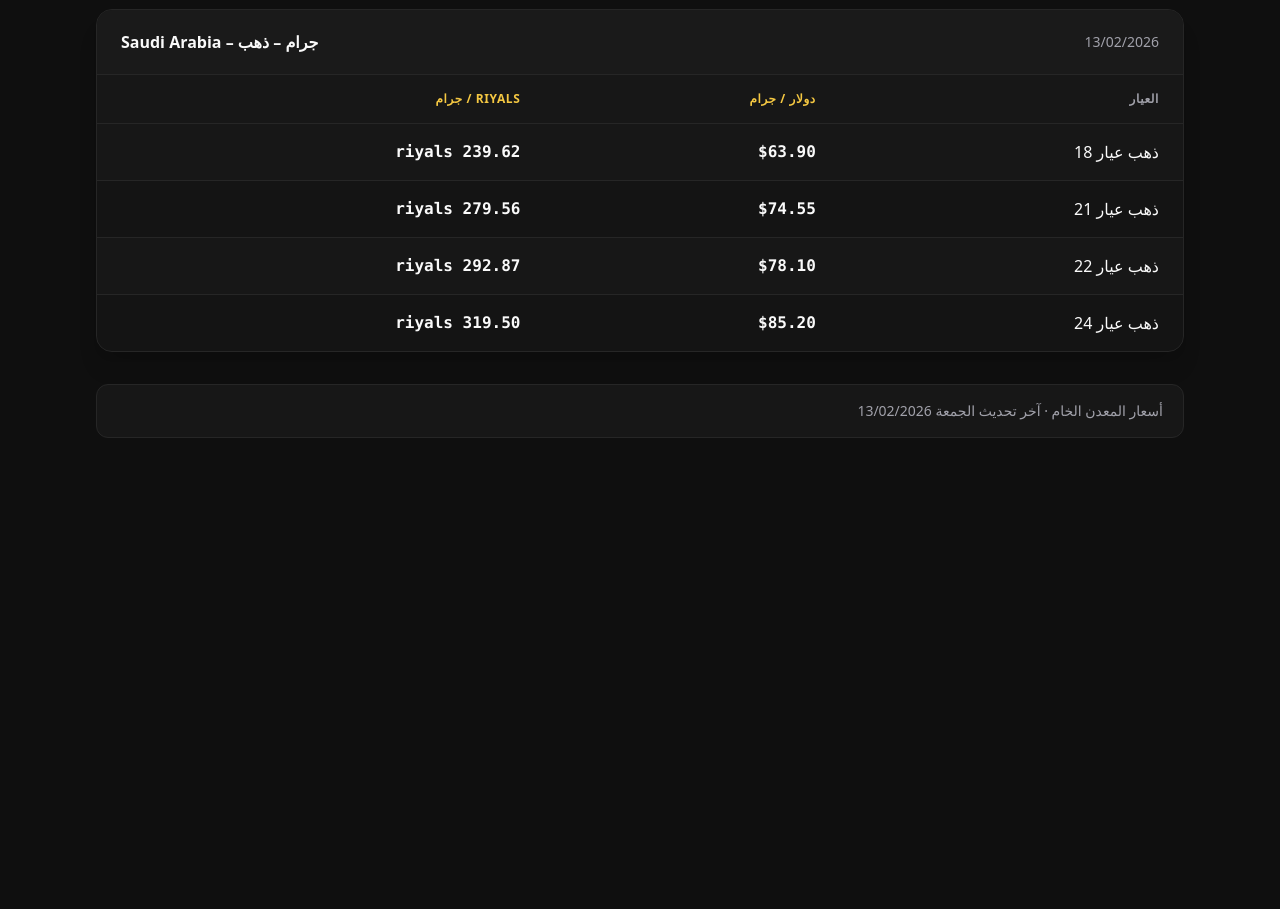
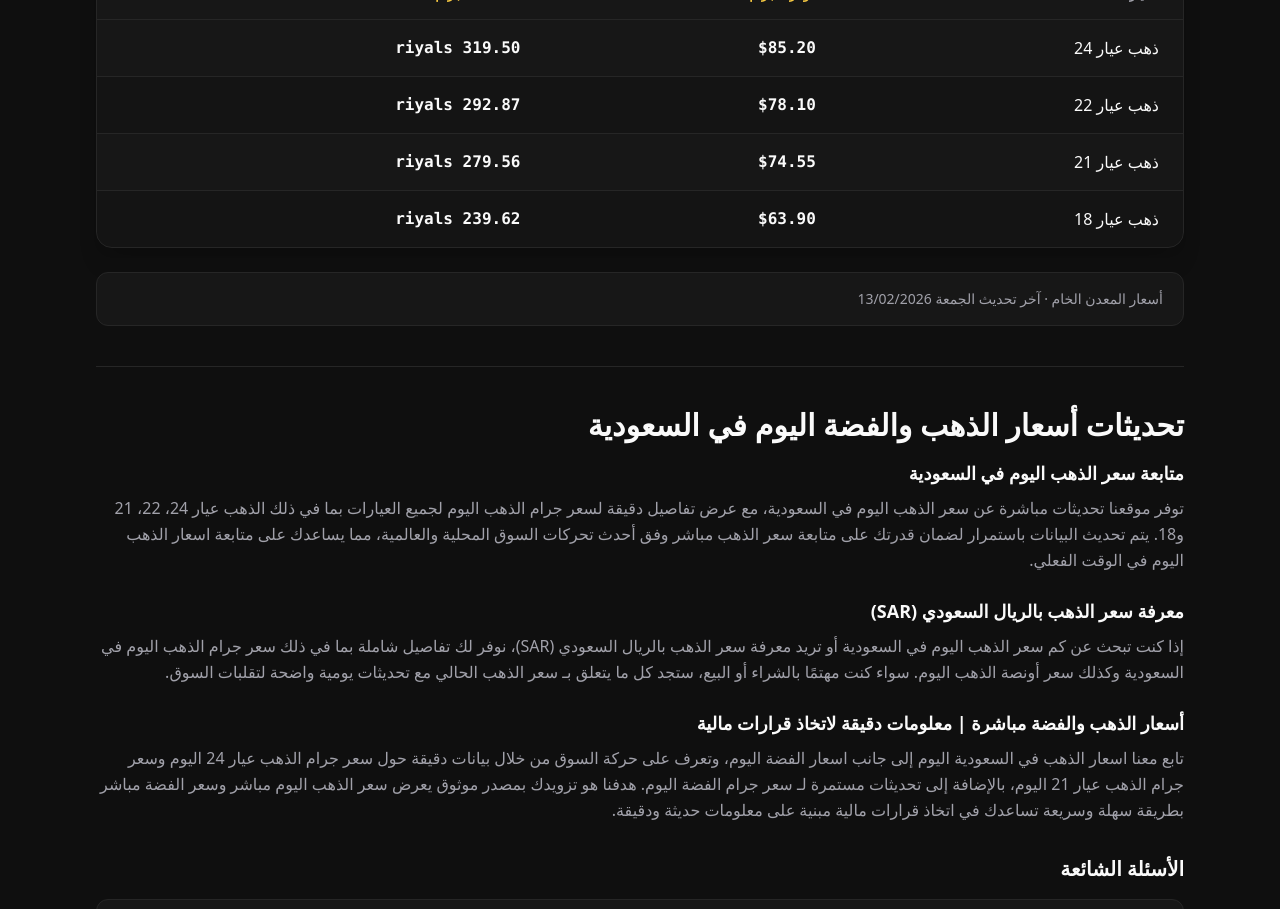
Before and after one commit to sheharzad-developer/Gold-Silver-Rates-Worldwide, a Next.js app: page /saudi-gold-silver in a window 1280 px wide. Shown: the part 640-1549 px from the top of the page. Before the commit the page ends 1142 px from the top, so only its background shows below. Built offline with nearby package versions, Linux system fonts and the light colour scheme; no server answers.

Commit message:
Arabic added

```diff
--- a/src/app/saudi-gold-silver/page.tsx
+++ b/src/app/saudi-gold-silver/page.tsx
@@ -1,6 +1,7 @@
 import { fetchCountryRates } from "@/lib/goldapi";
 import { CountryGoldSilverLayout } from "@/components/CountryGoldSilverLayout";
 import { getCountryById } from "@/config/countries";
+import { saudiPageContent } from "@/content/saudi";
 
 const COUNTRY_ID = "saudi";
 
@@ -18,5 +19,11 @@
 export default async function SaudiGoldSilverPage() {
   const config = getCountryById(COUNTRY_ID);
   const rates = await fetchCountryRates(COUNTRY_ID);
-  return <CountryGoldSilverLayout config={config} rates={rates} />;
+  return (
+    <CountryGoldSilverLayout
+      config={config}
+      rates={rates}
+      pageContent={saudiPageContent}
+    />
+  );
 }
--- /dev/null
+++ b/src/components/CountryContent.tsx
@@ -0,0 +1,46 @@
+import type { ContentSection, FaqItem } from "@/content/saudi";
+
+interface CountryContentProps {
+  article: {
+    h1: string;
+    sections: ContentSection[];
+  };
+  faq: FaqItem[];
+}
+
+export function CountryContent({ article, faq }: CountryContentProps) {
+  return (
+    <article className="mt-10 space-y-8 border-t border-[var(--border)] pt-10">
+      {/* Article sections */}
+      <section>
+        <h2 className="mb-4 text-2xl font-bold text-[var(--foreground)] sm:text-3xl">
+          {article.h1}
+        </h2>
+        <div className="space-y-6">
+          {article.sections.map((sec, i) => (
+            <div key={i}>
+              <h3 className="mb-2 text-lg font-semibold text-[var(--foreground)]">{sec.h2}</h3>
+              <p className="leading-relaxed text-[var(--foreground-muted)]">{sec.body}</p>
+            </div>
+          ))}
+        </div>
+      </section>
+
+      {/* FAQ */}
+      <section>
+        <h2 className="mb-4 text-xl font-bold text-[var(--foreground)]">الأسئلة الشائعة</h2>
+        <dl className="space-y-4">
+          {faq.map((item, i) => (
+            <div
+              key={i}
+              className="rounded-xl border border-[var(--border)] bg-[var(--card-bg)] p-4"
+            >
+              <dt className="mb-2 font-semibold text-[var(--foreground)]">{item.q}</dt>
+              <dd className="text-[var(--foreground-muted)]">{item.a}</dd>
+            </div>
+          ))}
+        </dl>
+      </section>
+    </article>
+  );
+}
--- a/src/components/CountryGoldSilverLayout.tsx
+++ b/src/components/CountryGoldSilverLayout.tsx
@@ -1,5 +1,6 @@
 import { Header } from "@/components/Header";
 import { MetalTabs } from "@/components/MetalTabs";
+import { CountryContent } from "@/components/CountryContent";
 import type { CountryConfig } from "@/config/countries";
 import { ar } from "@/config/translations";
 import type { AllRates } from "@/lib/types";
@@ -7,6 +8,11 @@
 interface Props {
   config: CountryConfig;
   rates: AllRates;
+  /** Optional page content (article + FAQ) for Saudi etc. */
+  pageContent?: {
+    article: { h1: string; sections: { h2: string; body: string }[] };
+    faq: { q: string; a: string }[];
+  };
 }
 
 function formatSectionDate() {
@@ -23,7 +29,7 @@
   });
 }
 
-export function CountryGoldSilverLayout({ config, rates }: Props) {
+export function CountryGoldSilverLayout({ config, rates, pageContent }: Props) {
   const locale = config.locale ?? "en";
   const sectionDate = formatSectionDate();
   const dayName = formatDay(locale);
@@ -34,12 +40,12 @@
     <>
       <Header />
       <main
-        className="mx-auto max-w-6xl px-4 py-12 sm:px-8 sm:py-16"
+        className="mx-auto max-w-6xl px-4 py-6 sm:px-8 sm:py-8"
         dir={isRtl ? "rtl" : "ltr"}
         lang={isRtl ? "ar" : "en"}
       >
         {/* Hero */}
-        <div className="mb-12">
+        <div className="mb-6">
           <p className="mb-2 text-sm font-semibold uppercase tracking-wider text-[var(--gold)]">
             {config.name}
           </p>
@@ -52,8 +58,8 @@
         </div>
 
         {/* Ounce Cards */}
-        <div className="mb-12 grid gap-6 sm:grid-cols-2">
-          <div className="card-premium card-gold rounded-2xl border border-[var(--border)] p-8">
+        <div className="mb-6 grid gap-6 sm:grid-cols-2">
+          <div className="card-premium card-gold rounded-2xl border border-[var(--border)] p-6">
             <div className="mb-4 flex h-12 w-12 items-center justify-center rounded-xl bg-[var(--gold)]/20 text-2xl">
               ◆
             </div>
@@ -67,7 +73,7 @@
               {rates.gold.perOunce.local?.toFixed(2)} {config.currencyLabel}
             </p>
           </div>
-          <div className="card-premium card-silver rounded-2xl border border-[var(--border)] p-8">
+          <div className="card-premium card-silver rounded-2xl border border-[var(--border)] p-6">
             <div className="mb-4 flex h-12 w-12 items-center justify-center rounded-xl bg-[var(--silver)]/20 text-2xl">
               ◇
             </div>
@@ -92,9 +98,13 @@
           locale={locale}
         />
 
-        <div className="mt-8 rounded-xl border border-[var(--border)] bg-[var(--card-bg)] px-5 py-4 text-sm text-[var(--foreground-muted)]">
+        <div className="mt-6 rounded-xl border border-[var(--border)] bg-[var(--card-bg)] px-5 py-4 text-sm text-[var(--foreground-muted)]">
           {t ? `${t.rawPrices} · ${t.updated} ${dayName} ${sectionDate}` : `Raw metal prices · Updated ${dayName} ${sectionDate}`}
         </div>
+
+        {pageContent && (
+          <CountryContent article={pageContent.article} faq={pageContent.faq} />
+        )}
       </main>
     </>
   );
--- a/src/components/MetalTabs.tsx
+++ b/src/components/MetalTabs.tsx
@@ -31,7 +31,7 @@
     : `Per gram – ${metalLabel} in ${countryName}`;
 
   return (
-    <section className="space-y-6">
+    <section className="space-y-4">
       <div className="inline-flex gap-1 rounded-xl border border-[var(--border)] bg-[var(--card-bg)] p-1.5">
         <button
           type="button"
--- a/src/config/countries.ts
+++ b/src/config/countries.ts
@@ -123,7 +123,7 @@
   },
 ];
 
-export const KARATS = [18, 21, 22, 24] as const;
+export const KARATS = [24, 22, 21, 18] as const;
 export type Karat = (typeof KARATS)[number];
 
 /** Purity ratio (e.g. 18K = 18/24) */
--- /dev/null
+++ b/src/content/saudi.ts
@@ -0,0 +1,83 @@
+/**
+ * Saudi gold/silver page content (article + FAQ).
+ * Editable – can later be moved to CMS/Google Doc.
+ */
+
+export interface ContentSection {
+  h2: string;
+  body: string;
+}
+
+export interface FaqItem {
+  q: string;
+  a: string;
+}
+
+export const saudiPageContent = {
+  article: {
+    h1: "تحديثات أسعار الذهب والفضة اليوم في السعودية",
+    sections: [
+      {
+        h2: "متابعة سعر الذهب اليوم في السعودية",
+        body:
+          "توفر موقعنا تحديثات مباشرة عن سعر الذهب اليوم في السعودية، مع عرض تفاصيل دقيقة لسعر جرام الذهب اليوم لجميع العيارات بما في ذلك الذهب عيار 24، 22، 21 و18. يتم تحديث البيانات باستمرار لضمان قدرتك على متابعة سعر الذهب مباشر وفق أحدث تحركات السوق المحلية والعالمية، مما يساعدك على متابعة اسعار الذهب اليوم في الوقت الفعلي.",
+      },
+      {
+        h2: "معرفة سعر الذهب بالريال السعودي (SAR)",
+        body:
+          "إذا كنت تبحث عن كم سعر الذهب اليوم في السعودية أو تريد معرفة سعر الذهب بالريال السعودي (SAR)، نوفر لك تفاصيل شاملة بما في ذلك سعر جرام الذهب اليوم في السعودية وكذلك سعر أونصة الذهب اليوم. سواء كنت مهتمًا بالشراء أو البيع، ستجد كل ما يتعلق بـ سعر الذهب الحالي مع تحديثات يومية واضحة لتقلبات السوق.",
+      },
+      {
+        h2: "أسعار الذهب والفضة مباشرة | معلومات دقيقة لاتخاذ قرارات مالية",
+        body:
+          "تابع معنا اسعار الذهب في السعودية اليوم إلى جانب اسعار الفضة اليوم، وتعرف على حركة السوق من خلال بيانات دقيقة حول سعر جرام الذهب عيار 24 اليوم وسعر جرام الذهب عيار 21 اليوم، بالإضافة إلى تحديثات مستمرة لـ سعر جرام الفضة اليوم. هدفنا هو تزويدك بمصدر موثوق يعرض سعر الذهب اليوم مباشر وسعر الفضة مباشر بطريقة سهلة وسريعة تساعدك في اتخاذ قرارات مالية مبنية على معلومات حديثة ودقيقة.",
+      },
+    ],
+  },
+  faq: [
+    {
+      q: "كيف احسب الذهب",
+      a: "لحساب قيمة الذهب، اضرب وزن الذهب بالغرام في سعر الغرام الحالي للذهب. إذا كان الذهب عيار 24، استخدم السعر الكامل، وإذا كان أقل من ذلك، اضرب في نسبة العيار (مثلاً 21/24).",
+    },
+    {
+      q: "كيف اعرف الذهب من التقليد",
+      a: "لتفريق الذهب الأصلي عن التقليد: افحص اللون والوزن، استخدم اختبار المغناطيس، تحقق من ختم العيار، ويمكن إجراء اختبار الحمض أو اختبار النار لمعرفة الأصالة.",
+    },
+    {
+      q: "ما هو الذهب الابيض",
+      a: "الذهب الأبيض هو خليط من الذهب الأصفر مع معادن بيضاء مثل النيكل أو البلاتين لإعطاء اللون الفضي اللامع. يُستخدم في المجوهرات وغالبًا يُطلى بالروديوم لمزيد من اللمعان.",
+    },
+    {
+      q: "متى ينزل الذهب",
+      a: "أسعار الذهب تتأثر بعوامل اقتصادية مثل التضخم، أسعار الفائدة، قوة الدولار، والسياسات المالية العالمية. لا يوجد وقت محدد للانخفاض، ولكن متابعة الأسواق تساعد في التنبؤ بالاتجاه.",
+    },
+    {
+      q: "كيف احسب سعر الذهب",
+      a: "سعر الذهب يُحسب بضرب وزن الذهب × سعر الغرام × نسبة العيار. مثال: إذا كان لديك ذهب عيار 21 ووزنه 10 غرام، السعر = 10 × سعر غرام 24 × 21/24.",
+    },
+    {
+      q: "كيف اعرف الذهب",
+      a: "لمعرفة الذهب الحقيقي: افحص العيار والختم، اختبره بالمغناطيس، اختبره بالحمض أو النار، وقارن مع وزن الذهب القياسي.",
+    },
+    {
+      q: "كيف تعرف الذهب الحقيقي بالنار",
+      a: "اختبار النار: ضع قطعة الذهب على مصدر حرارة لفترة قصيرة، الذهب الحقيقي لا يتغير لونه أو ينصهر بسهولة مقارنة بالتقليد.",
+    },
+    {
+      q: "متى يفتح سوق الذهب",
+      a: "سوق الذهب يفتح حسب المنطقة، في السعودية غالبًا من 9 صباحًا حتى 3 مساءً بتوقيت المملكة، والأسواق العالمية لها أوقات مختلفة حسب بورصة كل دولة.",
+    },
+    {
+      q: "من شروط وجوب الزكاة في الذهب والفضة ان تبلغ نصابا",
+      a: "وجوب الزكاة على الذهب والفضة يكون عند بلوغ النصاب (20 مثقالًا تقريبًا 85 غرام ذهب)، وحال مرور سنة قمرية كاملة على ملكيتها، ويكون المالك بالغًا وعاقلًا.",
+    },
+    {
+      q: "كيف اسعار الذهب اليوم",
+      a: "للاطلاع على أسعار الذهب اليوم، تابع المواقع المتخصصة مثل المواقع المصرفية أو خدمات أسعار الذهب المباشرة للحصول على الأسعار المحدثة بالوقت الفعلي.",
+    },
+    {
+      q: "متى تجب زكاة الذهب",
+      a: "تجب زكاة الذهب بعد مرور سنة قمرية كاملة على امتلاكه إذا بلغ النصاب (حوالي 85 غرام ذهب). نسبة الزكاة 2.5% من الوزن الإجمالي.",
+    },
+  ] as FaqItem[],
+};
--- a/src/lib/fallback-data.ts
+++ b/src/lib/fallback-data.ts
@@ -49,7 +49,7 @@
   const rate = FALLBACK_FX[currencyCode] ?? 1;
   const goldLocal = FALLBACK_GOLD_USD_PER_OUNCE * rate;
   const silverLocal = FALLBACK_SILVER_USD_PER_OUNCE * rate;
-  const karats = [18, 21, 22, 24] as const;
+  const karats = [24, 22, 21, 18] as const;
 
   return {
     currencyCode,
--- a/src/lib/goldapi.ts
+++ b/src/lib/goldapi.ts
@@ -163,7 +163,7 @@
       const fx = FALLBACK_FX[currency] ?? 1;
       const goldLocal = goldUsd * fx;
       const silverLocal = silverUsd * fx;
-      const karats = [18, 21, 22, 24] as const;
+      const karats = [24, 22, 21, 18] as const;
       return {
         currencyCode: currency,
         gold: {
@@ -198,7 +198,7 @@
         const sUsd = silverUsd.price;
         const gLocal = goldLocal?.price ?? gUsd * (FALLBACK_FX[currency] ?? 1);
         const sLocal = silverLocal?.price ?? sUsd * (FALLBACK_FX[currency] ?? 1);
-        const karats = [18, 21, 22, 24] as const;
+        const karats = [24, 22, 21, 18] as const;
         return {
           currencyCode: currency,
           gold: {
```
